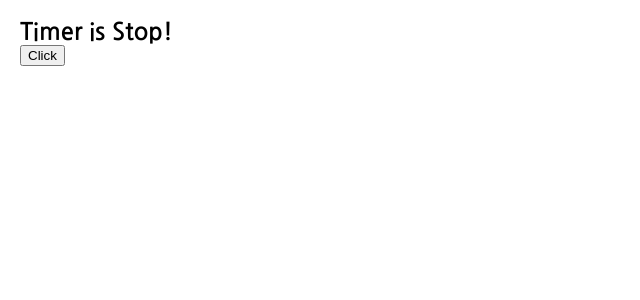
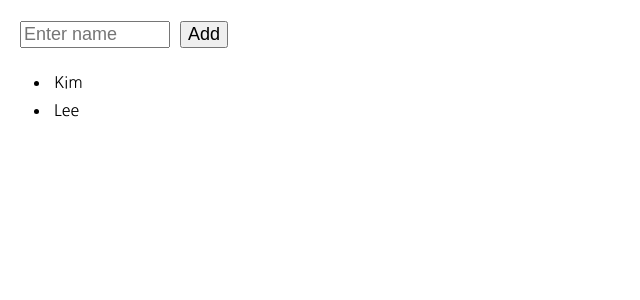
Before and after one commit to kimjindal/React-Hooks, a React (Create React App) app: page / in a window 1280 px wide. Shown: the top 300 px of the page, without its empty margins (0-640 px from the left). Built offline with nearby package versions, Linux system fonts and the light colour scheme.

Commit message:
practice useState

```diff
--- a/src/App.js
+++ b/src/App.js
@@ -1,20 +1,37 @@
 import { useState } from 'react';
-import Timer from './component/Timer';
+
+function heavyWork() {
+  console.log('Heavy Work');
+  return ['Kim', 'Lee'];
+}
 
 function App() {
-  const [timer, setTimer] = useState(false);
+  const [names, setNames] = useState(() => heavyWork()); // Important callback
+  const [input, setInput] = useState('');
 
-  const handleClick = () => {
-    setTimer((prevTimer) => !prevTimer);
+  const handleInputChange = (e) => {
+    setInput(e.target.value);
   };
+
+  const handleClickAdd = () => {
+    setNames((prevState) => [input, ...prevState]);
+    setInput((prevState) => '');
+  };
+
+  const showNames = names.map((name, index) => <li key={index}>{name}</li>);
 
   return (
     <div className="App">
-      <h2>
-        Timer is {timer ? 'Start' : 'Stop!'}
-        {timer && <Timer />}
-      </h2>
-      <button onClick={handleClick}>Click</button>
+      <div className="form">
+        <input
+          type="text"
+          placeholder="Enter name"
+          value={input}
+          onChange={handleInputChange}
+        />
+        <button onClick={handleClickAdd}>Add</button>
+      </div>
+      <ul>{showNames}</ul>
     </div>
   );
 }
--- a/src/component/Timer.jsx
+++ /dev/null
@@ -1,18 +0,0 @@
-import { useEffect, useState } from 'react';
-
-const Timer = () => {
-  useEffect(() => {
-    const timer = setInterval(() => {
-      console.log('Running Timer...');
-    }, 1000);
-
-    return () => {
-      clearInterval(timer);
-      console.log('Stopped Timer!');
-    };
-  }, []);
-
-  return '...';
-};
-
-export default Timer;
--- a/src/index.css
+++ b/src/index.css
@@ -7,6 +7,24 @@ body {
   font-family: 'Nanum Gothic', sans-serif;
 }
 
-.App {
-  padding: 20px 20px;
+.form {
+  display: flex;
+  align-items: center;
+  margin: 20px 20px;
 }
+
+input {
+  margin-top: 1px;
+  margin-right: 10px;
+  font-size: 18px;
+  width: 150px;
+}
+
+button {
+  font-size: 18px;
+}
+
+li {
+  margin-left: 10px;
+  padding: 4px;
+}
```
